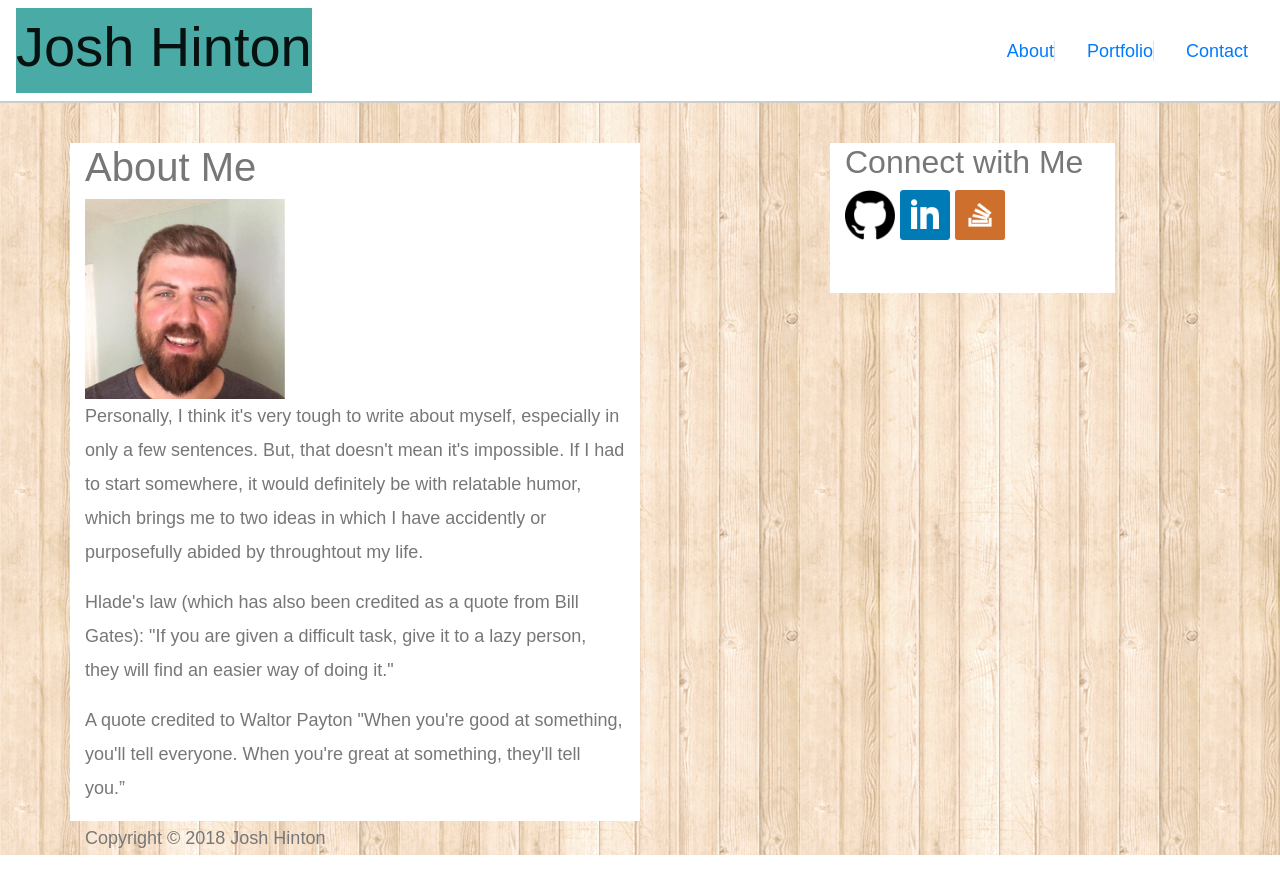
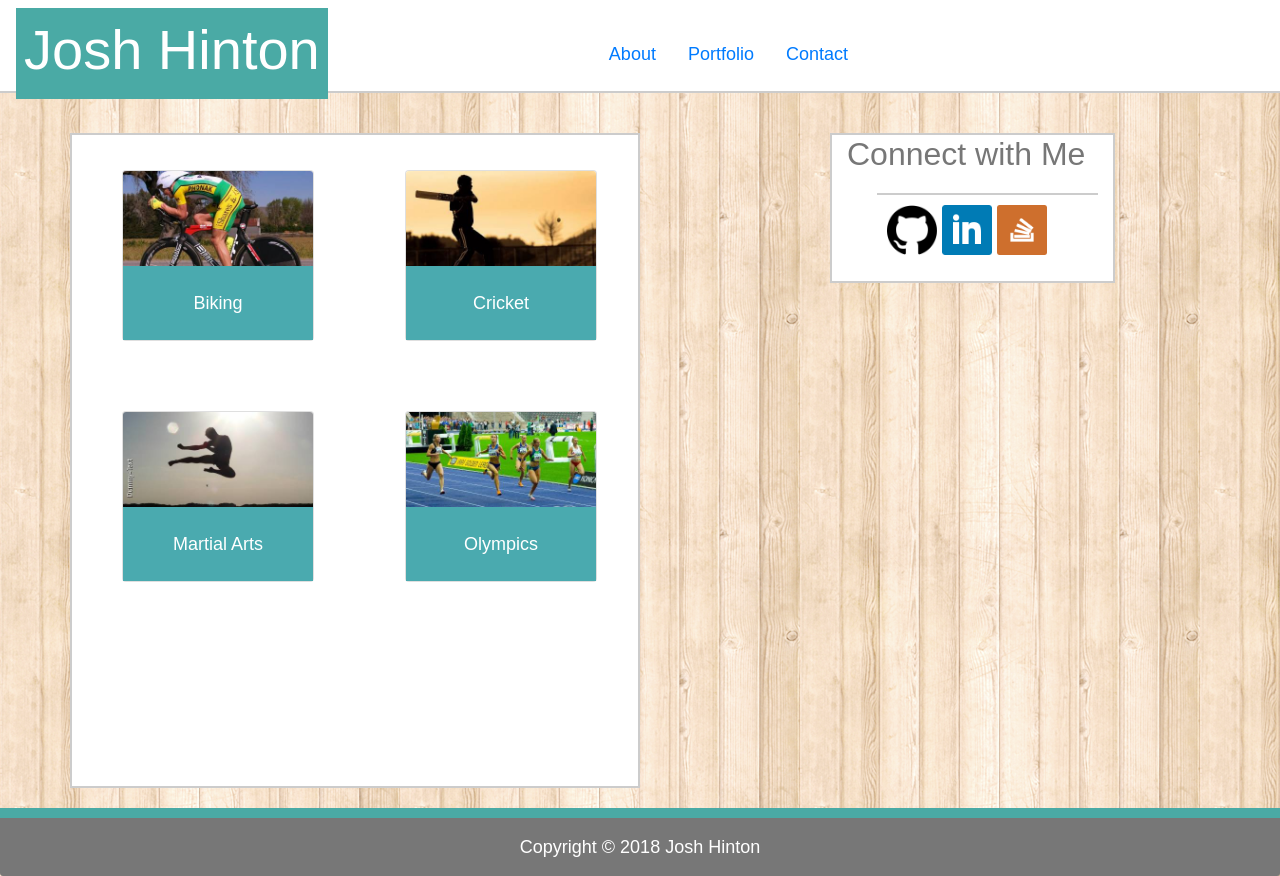
Before and after one commit to Jhint24/Bootstrap-Portfolio, a plain HTML site: page portfolio.html in a window 1280 px wide. Before the commit the page ends 855 px from the top, so only its background shows below. Drawn offline with nearby package versions, Linux system fonts and the light colour scheme.

Commit message:
final commit

```diff
--- a/portfolio.html
+++ b/portfolio.html
@@ -11,13 +11,13 @@
 <body>
     <nav class="navbar navbar-light top">
 
-            <a class="navbar-brand" style="background-color: #4aaaa5" href="index.html"><h1 class="display-4"><strong>Josh Hinton</strong></h1></a>
-        <ul class="nav justify-content-end">
-            <li class="nav-item">
-                <a class="nav-link active" href="index.html">About<span class="border-right"></span></a>
+        <a class="navbar-brand topleft" href="index.html"><h1 class="display-4 josh"><strong>Josh Hinton</strong></h1></a>
+    <ul class="nav justify-content-end guide">
+        <li class="nav-item click">
+            <a class="nav-link active" href="index.html">About</a>
         </li>
         <li class="nav-item">
-                <a class="nav-link" href="portfolio.html">Portfolio<span class="border-right"></span></a>
+            <a class="nav-link" href="portfolio.html">Portfolio</a>
         </li>
         <li class="nav-item">
             <a class="nav-link" href="contact.html">Contact</a>
@@ -30,41 +30,64 @@
     <div class="container">
         <div class="row">
             <div class="col-6 about">
+              <div class="row">
+                <div class="col-6">
+                  <div class="card port" style="width: 12rem;">
+                    <img class="card-img-top" src="images/sports.jpg" alt="Card image cap">
+                    <div class="card-body desc">
+                      <p class="card-text">Biking</p>
+                    </div>
+                  </div>
+                </div>
+                <div class="col-6">
+                  <div class="card port" style="width: 12rem;">
+                    <img class="card-img-top" src="images/sports2.jpg" alt="Card image cap">
+                    <div class="card-body desc">
+                      <p class="card-text">Cricket</p>
+                    </div>
+                    </div>
+                  </div>
+                </div>
+                      <div class="row">
+                        <div class="col-6">
+                          <div class="card port" style="width: 12rem;">
+                            <img class="card-img-top" src="images/sports3.jpg" alt="Card image cap">
+                            <div class="card-body desc">
+                              <p class="card-text">Martial Arts</p>
+                            </div>
+                      </div>
+                        </div>
 
-      <h1>About Me</h1>
+                  <div class="col-6">
+                    <div class="card port" style="width: 12rem;">
+                      <img class="card-img-top" src="images/sports4.jpg"  alt="Card image cap">
+                      <div class="card-body desc">
+                        <p class="card-text">Olympics</p>
+                      </div>
+                        </div>
+                          </div>
+                  </div>
+                  </div>
 
-      <img src="images/pic.jpeg"  width="200" height="200" class="auth-image" alt="Your Name">
-
-      <p>Personally, I think it's very tough to write about myself, especially in only a few sentences.  But, that doesn't mean it's impossible.  If I had to start somewhere, it would definitely be with relatable humor, which brings me to two ideas in which I have accidently or purposefully abided by throughtout my life.</p>
-
-      <p>Hlade's law (which has also been credited as a quote from Bill Gates): "If you are given a difficult task, give it to a lazy person, they will find an easier way of doing it."</p>
-      <p>A quote credited to Waltor Payton "When you're good at something, you'll tell everyone. When you're great at something, they'll tell you.”</p>
-    </div>
         <div class="col-sm-2">
 
         </div>
 
           <div class="col-sm-3 connect">
             <h2>Connect with Me</h2>
-
+            <div class="mysocial">
             <a href="https://github.com/Jhint24"><img src="images/Github.png" width="50" height="50" class="social"></a>
             <a href="https://www.linkedin.com/in/jhint/"><img src="images/Linkedin.png" width="50" height="50" class="social"></a>
             <a href="https://stackoverflow.com/users/9201455/josh?tab=profile" ><img src="images/Stack.ico" width="50" height="50" class="social"></a>
             </div>
+          </div>
           <div class="col-sm-1">
-
-      </div>
-    </section>
             </div>
               </div>
                 </div>
 
-  <footer class=" justify-content-center">
-    <div class="container">
-      <div class="row">
-        <div class="col-12">
+  <div class="card-footer bottom">
       Copyright &copy; 2018 Josh Hinton
-    </div>
     </div>
   </div>
   </footer>
--- a/style.css
+++ b/style.css
@@ -11,6 +11,7 @@ body
 .top    {
         border-bottom: 2px solid #ccc;
         background-color: #fff;
+        height: 93px;
 
 
 }
@@ -19,6 +20,8 @@ body
         {
         background-color: #fff;
         margin-top: 40px;
+        border: #ccc solid 2px;
+        height: 655px;
 
 }
 
@@ -27,5 +30,64 @@ body
         background-color: #fff;
         margin-top: 40px;
         height: 150px;
+        border: #ccc solid 2px;
+
 
 }
+
+.guide  {
+        margin-right: 400px;
+
+
+}
+
+.josh  {
+        color: #fff;
+
+
+}
+
+.me     {
+        color: #4aaaa5;
+        border-bottom: #ccc solid 2px;
+}
+
+.topleft{
+        background-color: #4aaaa5;
+        padding: 8px;
+
+}
+
+.mysocial {margin-left: 30px;
+        margin-top: 20px;
+        border-top: #ccc 2px solid;
+        padding: 10px;
+
+
+}
+
+.bottom {
+        text-align: center;
+        background-color: #777;
+        margin-top: 20px;
+        color: #fff;
+        border-top: #4aaaa5 solid 10px;
+
+
+
+}
+
+.message        {
+                height: 700px;
+}
+
+.desc   {
+        text-align: center;
+        background-color: #4aaaaf;
+        color: #ffff;
+
+}
+
+.port   {
+        margin: 35px;
+}
```
Also changed, not shown: contact.html (+23 -22 lines), index.html (+13 -15 lines). Lines whose indentation alone changed are shown as unchanged.
